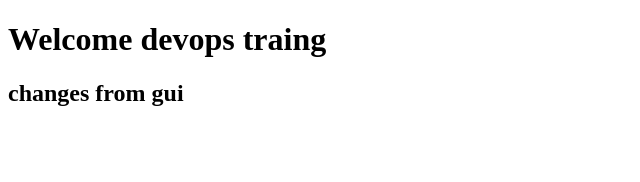
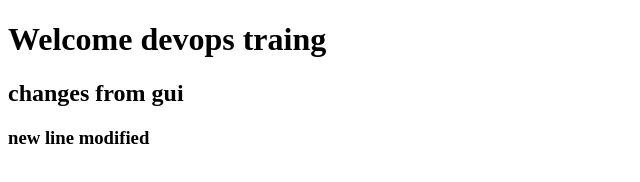
Before and after one commit to nileshkava/webtest1809, a plain HTML site: page index.html in a window 1280 px wide. Shown: the whole page, without its empty margins (0-640 px from the left). Drawn offline with Linux system fonts and the light colour scheme.

Commit message:
new h3 tag is added

```diff
--- a/index.html
+++ b/index.html
@@ -2,4 +2,5 @@
 <html>
     <h1>Welcome devops traing  </h1>
     <h2> changes from gui <h2>
+    <h3>new line modified</h3>
 </html>
```
